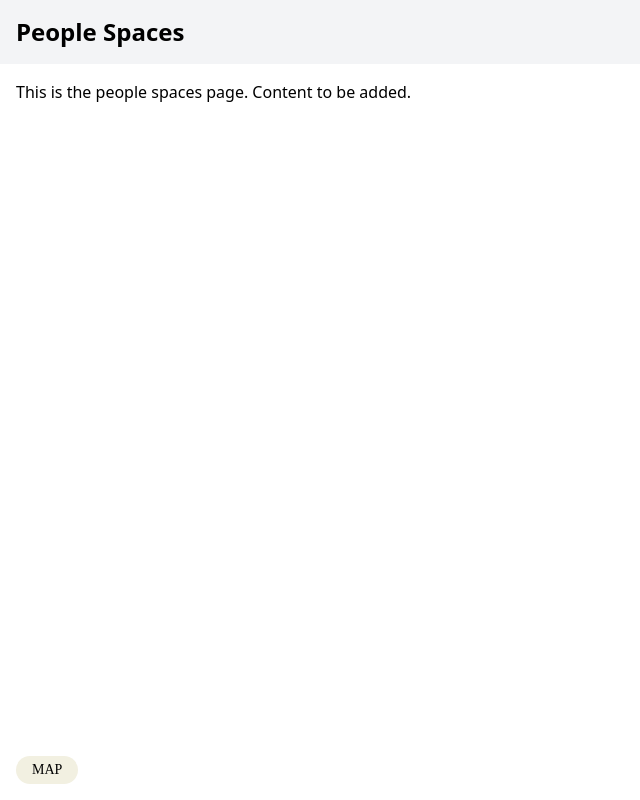
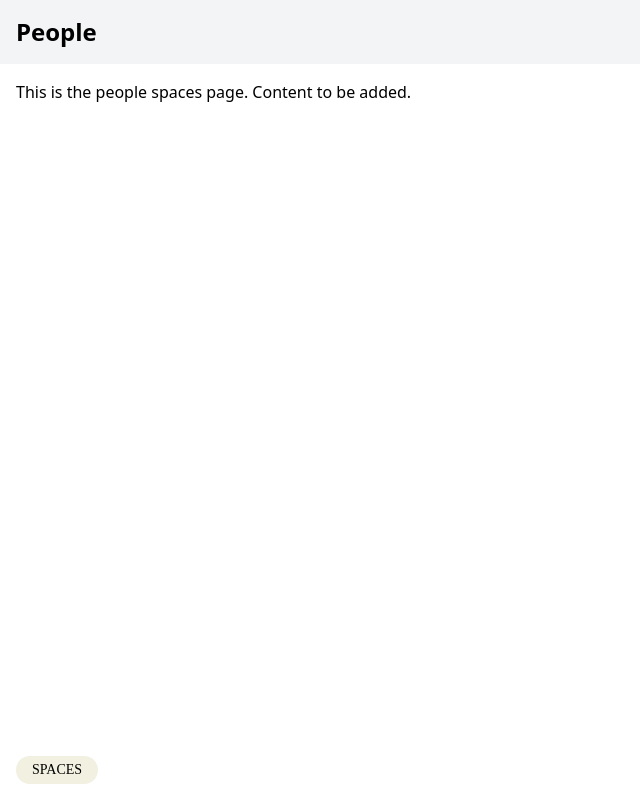
Before and after one commit to sohambasu963/new-builds-O-1, a Next.js app in the folder client/: page /people in a window 1280 px wide. Shown: the whole page, without its empty margins (0-640 px from the left). Built offline with nearby package versions, Linux system fonts and the light colour scheme; a web font is replaced by a local one.

Commit message:
rename pages

```diff
--- a/client/src/app/people/page.tsx
+++ b/client/src/app/people/page.tsx
@@ -1,17 +1,17 @@
 "use client";
 import { useRouter } from "next/navigation";
 
-export default function PeopleSpacesPage() {
+export default function PeoplePage() {
   const router = useRouter();
 
   const handleNavigateToMap = () => {
-    router.push("/map");
+    router.push("/spaces");
   };
 
   return (
     <div className="w-screen h-screen flex flex-col bg-white">
       <header className="p-4 bg-gray-100">
-        <h1 className="text-2xl font-bold">People Spaces</h1>
+        <h1 className="text-2xl font-bold">People</h1>
       </header>
 
       <main className="flex-grow p-4">
@@ -25,7 +25,7 @@
           className="bg-[#F2F0E1] text-black text-sm px-4 py-1 rounded-full font-apple-garamond uppercase hover:bg-[#e6e4d5] transition-colors duration-200"
           aria-label="Switch to map view"
         >
-          Map
+          Spaces
         </button>
       </div>
     </div>
--- a/client/src/app/map/page.tsx
+++ b/client/src/app/spaces/page.tsx
@@ -211,7 +211,7 @@
             className="bg-black text-[#F2F0E1] text-sm px-4 py-1 rounded-full font-apple-garamond uppercase hover:bg-gray-900 transition-colors duration-200"
             aria-label="Switch to people spaces view"
           >
-            People Spaces
+            People
           </button>
         </div>
       </div>
```
Also changed, not shown: client/src/app/spaces/locations.ts (renamed from client/src/app/map/locations.ts).
